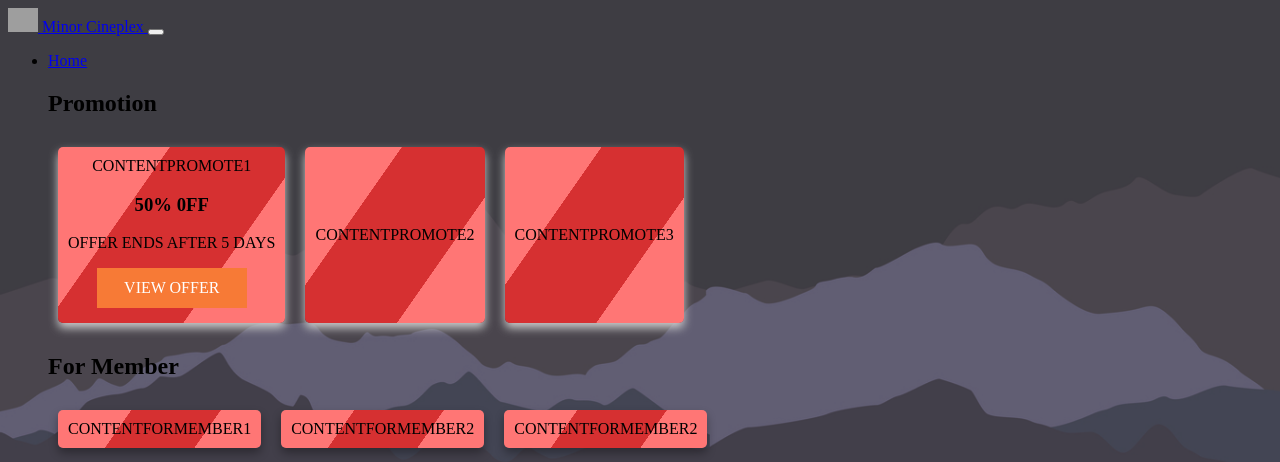
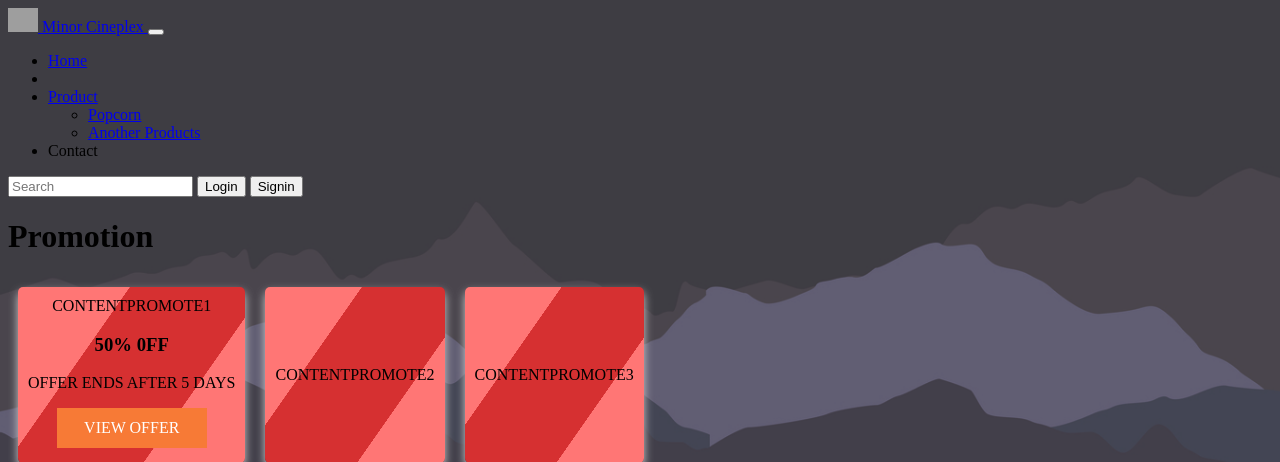
Before and after one commit to PitchArN/MinorCineplex, a PHP site: page /Test.php in a window 1280 px wide. Shown: the top 462 px of the page. Run offline with PHP 8.4, Linux system fonts and the light colour scheme; grey boxes are pictures that could not be loaded.

Commit message:
Update Test.php

```diff
--- a/PointPromotion/Test.php
+++ b/PointPromotion/Test.php
@@ -18,6 +18,32 @@
         <li class="nav-item">
           <a class="nav-link active" aria-current="page" href="#">Home</a>
         </li>
+        <li class="nav-item">
+          <a class="nav-link" href=""></a>
+        </li>
+        <li class="nav-item dropdown">
+          <a class="nav-link dropdown-toggle" href="#" id="navbarDropdown" role="button" data-bs-toggle="dropdown" aria-expanded="false">
+          Product
+          </a>
+          <ul class="dropdown-menu" aria-labelledby="navbarDropdown">
+          <li><a class="dropdown-item" href="../Popcron/BuyPop.php">Popcorn</a></li>
+            <li><a class="dropdown-item" href="#">Another Products</a></li>
+            </ul>
+        </li>
+        <li class="nav-item">
+          <a class="nav-link disabled">Contact</a>
+        </li>
+      </ul>
+      <form class="d-flex">
+        <input class="form-control me-3" type="search" placeholder="Search" aria-label="Search">
+        <button class="btn btn-outline-success me-2" type="submit">Login</button>
+        <button class="btn btn-outline-success" type="submit">Signin</button>
+      </form>
+      </div>
+    </div>
+  </div>
+</nav>
+
         <h1>Promotion</h1>
         <div class="PromotionBanner">
             <div class="Promotion1">
```
